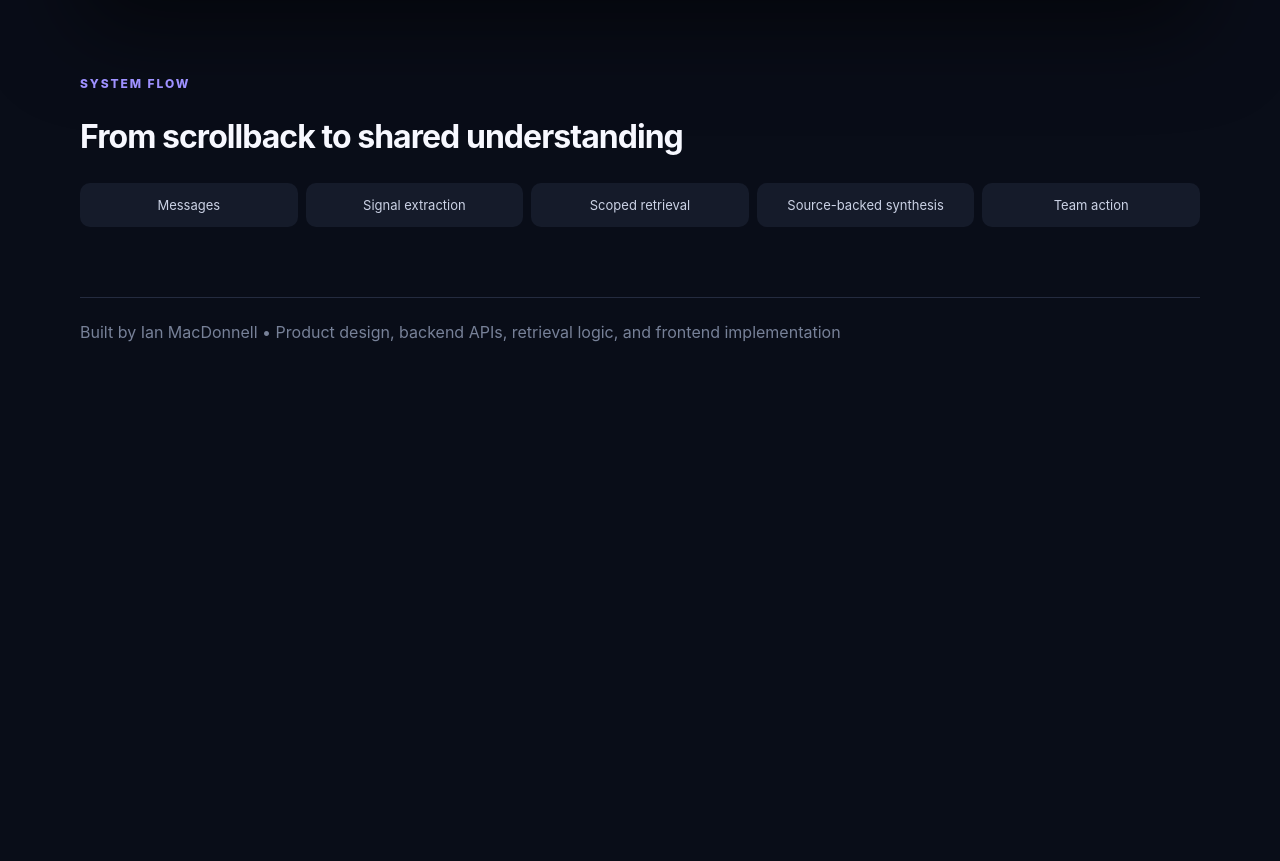
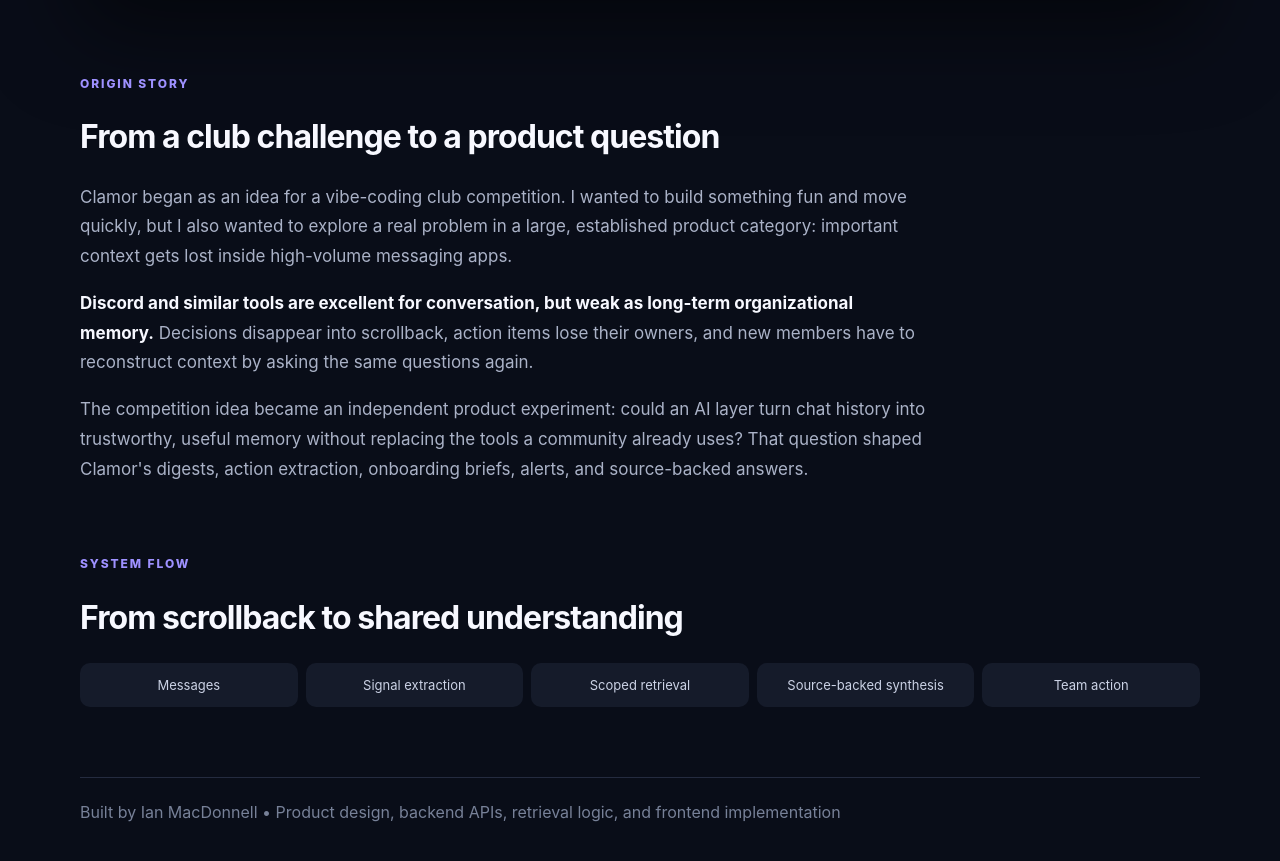
Before and after one commit to IanRmacdonnell/clamor-ai-memory-layer, a website: page docs/index.html in a window 1280 px wide. Shown: the part 4111-4972 px from the top of the page. Before the commit the page ends 4525 px from the top, so only its background shows below. Drawn offline with Linux system fonts and the light colour scheme.

Commit message:
Add Clamor origin story (#3)

```diff
--- a/docs/index.html
+++ b/docs/index.html
@@ -20,6 +20,8 @@
       .card strong { display:block; margin-bottom:7px; font-size:17px; } .card span { color:#9ca6bc; line-height:1.55; }
       .shot { width:100%; border:1px solid #293149; border-radius:18px; box-shadow:0 28px 90px #0008; }
       section { margin-top:72px; } h2 { font-size:32px; letter-spacing:-.03em; }
+      .story { max-width:850px; color:#aab2c7; font-size:17px; line-height:1.75; }
+      .story strong { color:#f7f8ff; }
       .flow { display:grid; grid-template-columns:repeat(5,1fr); gap:8px; }
       .flow span { padding:14px 10px; border-radius:10px; text-align:center; color:#cbd2e5; background:#151b2a; font-size:13px; }
       footer { margin-top:70px; padding-top:24px; border-top:1px solid #242b3f; color:#778198; }
@@ -42,6 +44,15 @@
       </div>
       <img class="shot" src="assets/clamor-dashboard.png" alt="Clamor community memory dashboard" />
       <section>
+        <p class="eyebrow">ORIGIN STORY</p>
+        <h2>From a club challenge to a product question</h2>
+        <div class="story">
+          <p>Clamor began as an idea for a vibe-coding club competition. I wanted to build something fun and move quickly, but I also wanted to explore a real problem in a large, established product category: important context gets lost inside high-volume messaging apps.</p>
+          <p><strong>Discord and similar tools are excellent for conversation, but weak as long-term organizational memory.</strong> Decisions disappear into scrollback, action items lose their owners, and new members have to reconstruct context by asking the same questions again.</p>
+          <p>The competition idea became an independent product experiment: could an AI layer turn chat history into trustworthy, useful memory without replacing the tools a community already uses? That question shaped Clamor's digests, action extraction, onboarding briefs, alerts, and source-backed answers.</p>
+        </div>
+      </section>
+      <section>
         <p class="eyebrow">SYSTEM FLOW</p>
         <h2>From scrollback to shared understanding</h2>
         <div class="flow"><span>Messages</span><span>Signal extraction</span><span>Scoped retrieval</span><span>Source-backed synthesis</span><span>Team action</span></div>
```
Also changed, not shown: README.md.
